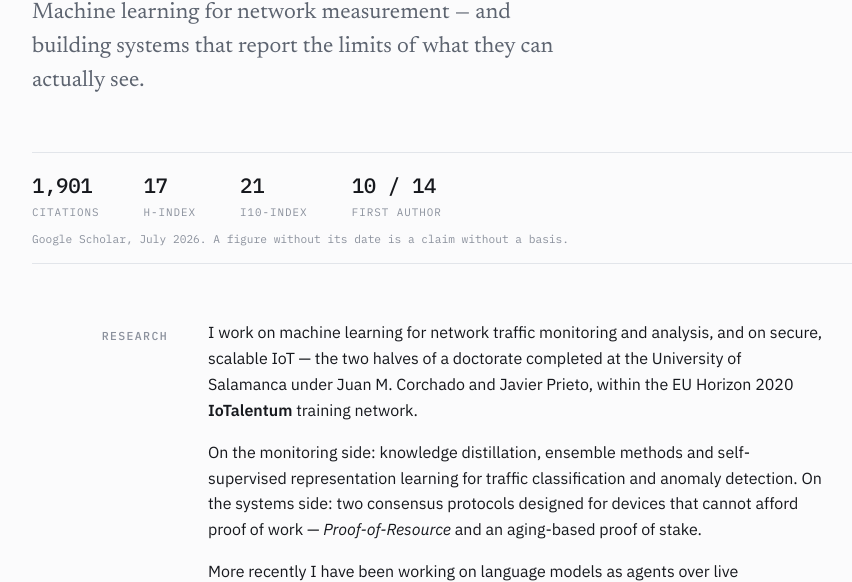
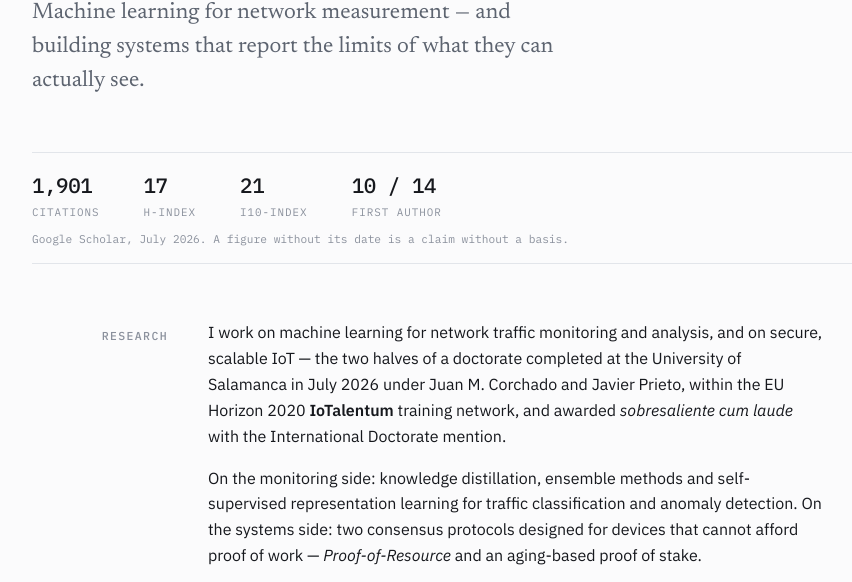
Before and after one commit to Mahmoud-Abbasi-svg/Mahmoud-Abbasi-svg.github.io, a plain HTML site: page index.html in a window 1280 px wide. Shown: the part 200-782 px from the top of the page, without its empty margins (160-1012 px from the left). Drawn offline with Linux system fonts and the light colour scheme.

Commit message:
Add files via upload

```diff
--- a/index.html
+++ b/index.html
@@ -319,7 +319,7 @@
   <section>
     <h2>Research</h2>
     <div class="body">
-      <p>I work on machine learning for network traffic monitoring and analysis, and on secure, scalable IoT — the two halves of a doctorate completed at the University of Salamanca under Juan M. Corchado and Javier Prieto, within the EU Horizon 2020 <b>IoTalentum</b> training network.</p>
+      <p>I work on machine learning for network traffic monitoring and analysis, and on secure, scalable IoT — the two halves of a doctorate completed at the University of Salamanca in July 2026 under Juan M. Corchado and Javier Prieto, within the EU Horizon 2020 <b>IoTalentum</b> training network, and awarded <i>sobresaliente cum laude</i> with the International Doctorate mention.</p>
       <p>On the monitoring side: knowledge distillation, ensemble methods and self-supervised representation learning for traffic classification and anomaly detection. On the systems side: two consensus protocols designed for devices that cannot afford proof of work — <i>Proof-of-Resource</i> and an aging-based proof of stake.</p>
       <p>More recently I have been working on language models as agents over live measurement, and on neuro-symbolic architectures for intent-based networking, where a symbolic layer constrains what the model is permitted to assert.</p>
     </div>
```
